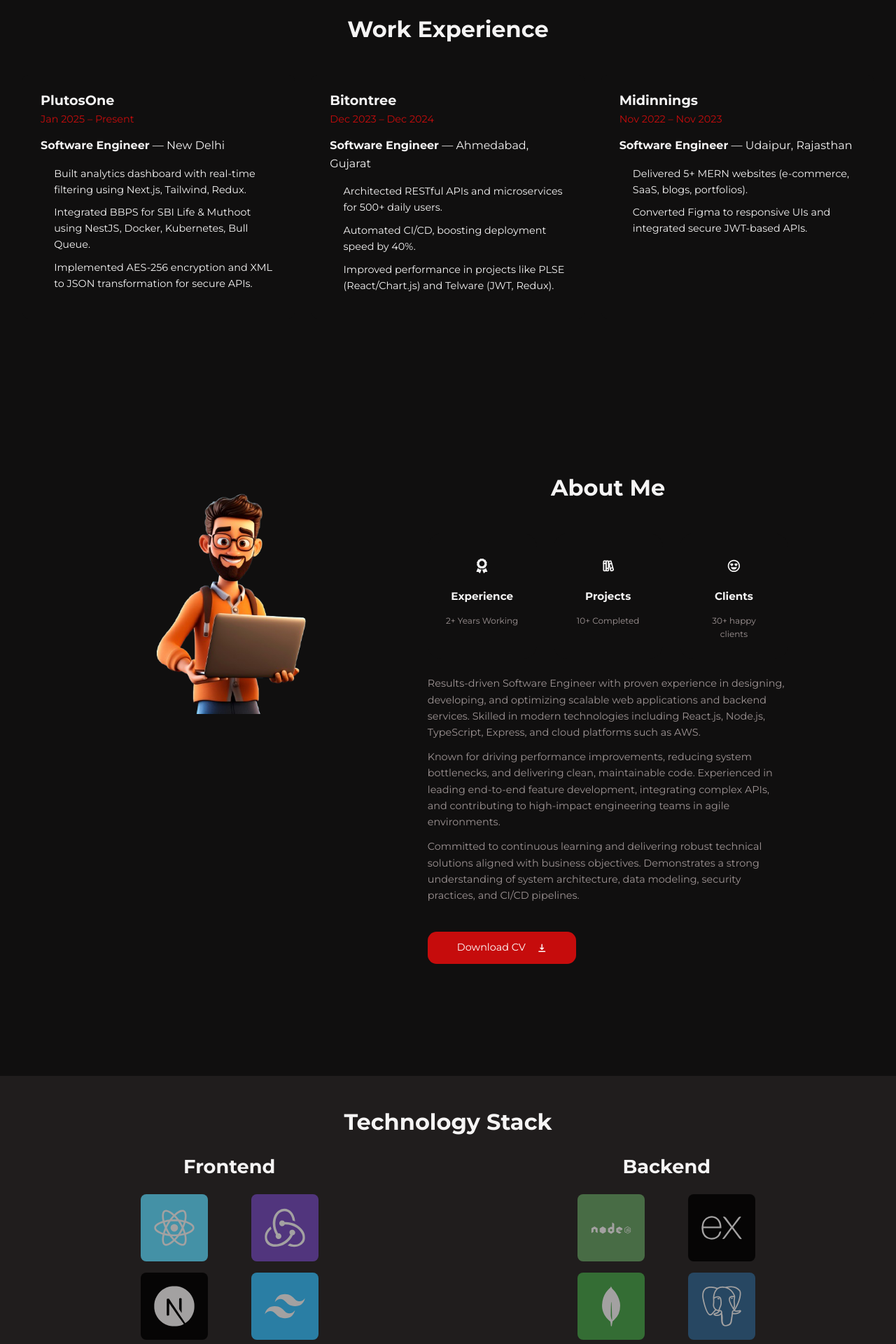
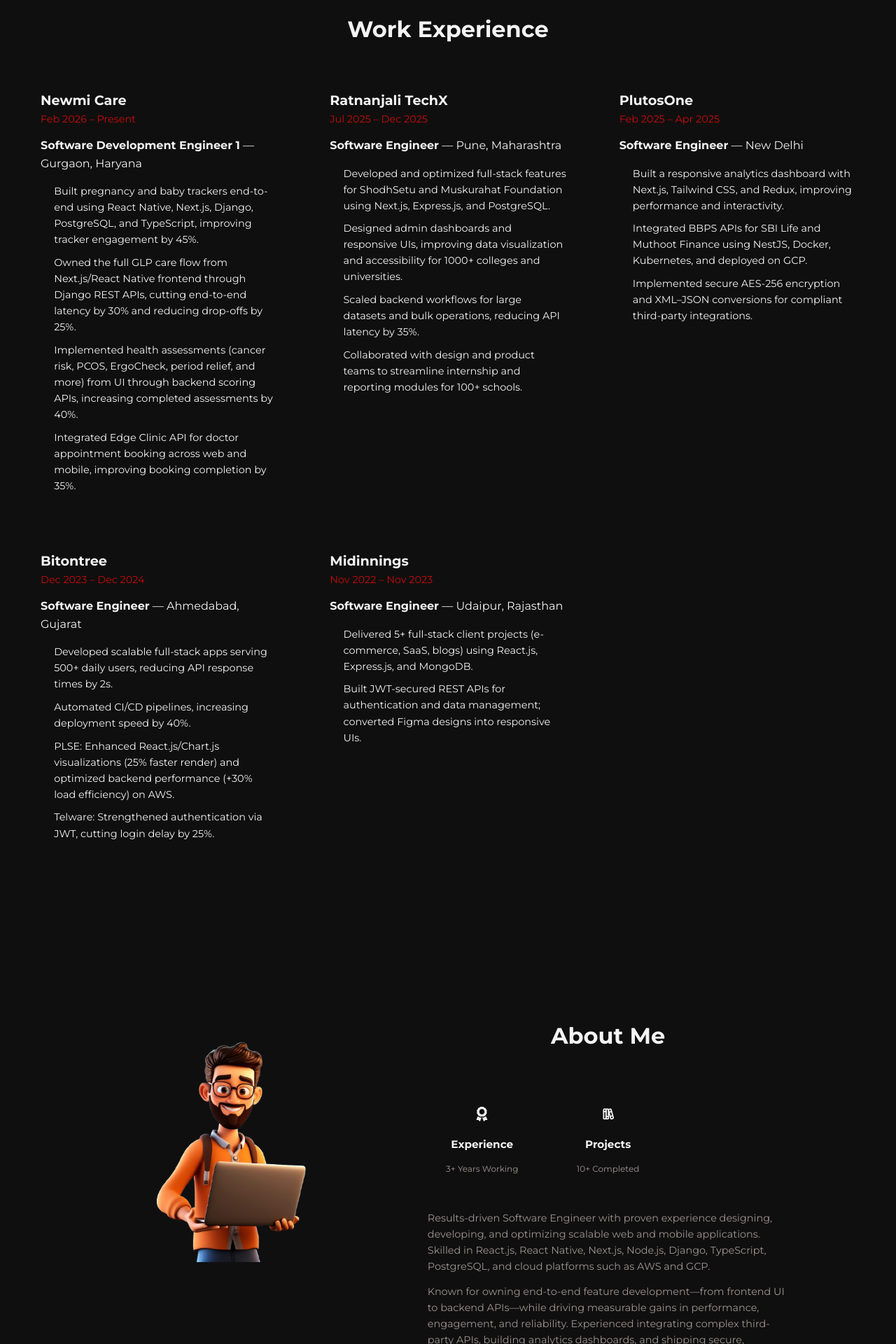
Before and after one commit to pratsy91/portfolio_2024, a React (Create React App) app: page / in a window 1280 px wide. Shown: the part 840-2760 px from the top of the page at 70% size. Built offline with nearby package versions, Linux system fonts and the light colour scheme.

Commit message:
feat: update 2026

```diff
--- a/src/sections/about/About.jsx
+++ b/src/sections/about/About.jsx
@@ -26,23 +26,23 @@ const About = () => {
             ))}
           </div>
           <p>
-            Results-driven Software Engineer with proven experience in
-            designing, developing, and optimizing scalable web applications and
-            backend services. Skilled in modern technologies including React.js,
-            Node.js, TypeScript, Express, and cloud platforms such as AWS.
+            Results-driven Software Engineer with proven experience designing,
+            developing, and optimizing scalable web and mobile applications.
+            Skilled in React.js, React Native, Next.js, Node.js, Django,
+            TypeScript, PostgreSQL, and cloud platforms such as AWS and GCP.
           </p>
           <p>
-            Known for driving performance improvements, reducing system
-            bottlenecks, and delivering clean, maintainable code. Experienced in
-            leading end-to-end feature development, integrating complex APIs,
-            and contributing to high-impact engineering teams in agile
-            environments.
+            Known for owning end-to-end feature development—from frontend UI to
+            backend APIs—while driving measurable gains in performance,
+            engagement, and reliability. Experienced integrating complex
+            third-party APIs, building analytics dashboards, and shipping secure,
+            maintainable systems at scale.
           </p>
           <p>
             Committed to continuous learning and delivering robust technical
-            solutions aligned with business objectives. Demonstrates a strong
-            understanding of system architecture, data modeling, security
-            practices, and CI/CD pipelines.
+            solutions aligned with business goals. Strong understanding of
+            system architecture, data modeling, security practices, and CI/CD
+            pipelines.
           </p>
           <a href={CV} download className="btn primary" id="random">
             Download CV <HiDownload />
--- a/src/sections/about/data.js
+++ b/src/sections/about/data.js
@@ -1,16 +1,9 @@
 import { FaAward } from "react-icons/fa";
 import { TbBooks } from "react-icons/tb";
-import { BiHappyHeartEyes } from "react-icons/bi";
 
 const data = [
-  { id: 1, icon: <FaAward />, title: "Experience", desc: "2+ Years Working" },
+  { id: 1, icon: <FaAward />, title: "Experience", desc: "3+ Years Working" },
   { id: 2, icon: <TbBooks />, title: "Projects", desc: "10+ Completed" },
-  {
-    id: 3,
-    icon: <BiHappyHeartEyes />,
-    title: "Clients",
-    desc: "30+ happy clients",
-  },
 ];
 
 export default data;
--- a/src/sections/experience/Experience.jsx
+++ b/src/sections/experience/Experience.jsx
@@ -5,14 +5,38 @@ import "./ExperienceSection.css";
 
 const experiences = [
   {
+    company: "Newmi Care",
+    role: "Software Development Engineer 1",
+    duration: "Feb 2026 – Present",
+    location: "Gurgaon, Haryana",
+    responsibilities: [
+      "Built pregnancy and baby trackers end-to-end using React Native, Next.js, Django, PostgreSQL, and TypeScript, improving tracker engagement by 45%.",
+      "Owned the full GLP care flow from Next.js/React Native frontend through Django REST APIs, cutting end-to-end latency by 30% and reducing drop-offs by 25%.",
+      "Implemented health assessments (cancer risk, PCOS, ErgoCheck, period relief, and more) from UI through backend scoring APIs, increasing completed assessments by 40%.",
+      "Integrated Edge Clinic API for doctor appointment booking across web and mobile, improving booking completion by 35%.",
+    ],
+  },
+  {
+    company: "Ratnanjali TechX",
+    role: "Software Engineer",
+    duration: "Jul 2025 – Dec 2025",
+    location: "Pune, Maharashtra",
+    responsibilities: [
+      "Developed and optimized full-stack features for ShodhSetu and Muskurahat Foundation using Next.js, Express.js, and PostgreSQL.",
+      "Designed admin dashboards and responsive UIs, improving data visualization and accessibility for 1000+ colleges and universities.",
+      "Scaled backend workflows for large datasets and bulk operations, reducing API latency by 35%.",
+      "Collaborated with design and product teams to streamline internship and reporting modules for 100+ schools.",
+    ],
+  },
+  {
     company: "PlutosOne",
     role: "Software Engineer",
-    duration: "Jan 2025 – Present",
+    duration: "Feb 2025 – Apr 2025",
     location: "New Delhi",
     responsibilities: [
-      "Built analytics dashboard with real-time filtering using Next.js, Tailwind, Redux.",
-      "Integrated BBPS for SBI Life & Muthoot using NestJS, Docker, Kubernetes, Bull Queue.",
-      "Implemented AES-256 encryption and XML to JSON transformation for secure APIs.",
+      "Built a responsive analytics dashboard with Next.js, Tailwind CSS, and Redux, improving performance and interactivity.",
+      "Integrated BBPS APIs for SBI Life and Muthoot Finance using NestJS, Docker, Kubernetes, and deployed on GCP.",
+      "Implemented secure AES-256 encryption and XML–JSON conversions for compliant third-party integrations.",
     ],
   },
   {
@@ -21,9 +45,10 @@ const experiences = [
     duration: "Dec 2023 – Dec 2024",
     location: "Ahmedabad, Gujarat",
     responsibilities: [
-      "Architected RESTful APIs and microservices for 500+ daily users.",
-      "Automated CI/CD, boosting deployment speed by 40%.",
-      "Improved performance in projects like PLSE (React/Chart.js) and Telware (JWT, Redux).",
+      "Developed scalable full-stack apps serving 500+ daily users, reducing API response times by 2s.",
+      "Automated CI/CD pipelines, increasing deployment speed by 40%.",
+      "PLSE: Enhanced React.js/Chart.js visualizations (25% faster render) and optimized backend performance (+30% load efficiency) on AWS.",
+      "Telware: Strengthened authentication via JWT, cutting login delay by 25%.",
     ],
   },
   {
@@ -32,8 +57,8 @@ const experiences = [
     duration: "Nov 2022 – Nov 2023",
     location: "Udaipur, Rajasthan",
     responsibilities: [
-      "Delivered 5+ MERN websites (e-commerce, SaaS, blogs, portfolios).",
-      "Converted Figma to responsive UIs and integrated secure JWT-based APIs.",
+      "Delivered 5+ full-stack client projects (e-commerce, SaaS, blogs) using React.js, Express.js, and MongoDB.",
+      "Built JWT-secured REST APIs for authentication and data management; converted Figma designs into responsive UIs.",
     ],
   },
 ];
@@ -44,7 +69,7 @@ const ExperienceSection = () => {
   }, []);
 
   return (
-    <section className="experience__section" data-aos="fade-in">
+    <section id="experience" className="experience__section" data-aos="fade-in">
       <h2 className="experience__title" data-aos="fade-up">
         Work Experience
       </h2>
--- a/src/sections/experience/ExperienceSection.css
+++ b/src/sections/experience/ExperienceSection.css
@@ -3,6 +3,7 @@
   background: var(--color-white);
   color: var(--color-black);
   transition: var(--transition);
+  scroll-margin-top: 6rem;
 }
 
 .experience__title {
--- a/src/sections/faqs/data.js
+++ b/src/sections/faqs/data.js
@@ -27,7 +27,7 @@ const data = [
     id: 5,
     question: "What technologies and tools are you comfortable with?",
     answer:
-      "I have hands-on experience with React, Node.js, TypeScript, REST APIs, MongoDB, AWS, Git, and CI/CD tools. I'm quick to adapt to new frameworks and enjoy learning emerging technologies when required.",
+      "I have hands-on experience with React.js, React Native, Next.js, TypeScript, Node.js, Express, Django, NestJS, PostgreSQL, MongoDB, Docker, AWS, GCP, and CI/CD tools. I'm quick to adapt to new frameworks and enjoy learning emerging technologies when required.",
   },
   {
     id: 6,
--- a/src/sections/header/Header.jsx
+++ b/src/sections/header/Header.jsx
@@ -22,7 +22,7 @@ const Header = () => {
           scalable, and reliable software solutions. Dedicated to delivering
           efficient, tailored solutions with modern technologies.
         </p>
-        <div className="header__cta" data-aos="fade-up" id="experience">
+        <div className="header__cta" data-aos="fade-up">
           <a href="#contact" className="btn primary">
             Let's Talk
           </a>
--- a/src/sections/header/header.css
+++ b/src/sections/header/header.css
@@ -1,10 +1,12 @@
 header {
   margin-top: 5rem;
-  height: calc(100vh - 5rem);
+  min-height: calc(100vh - 5rem);
   display: grid;
   place-items: center;
   background: var(--color-white);
   transition: var(--transition);
+  padding-bottom: 2.5rem;
+  overflow: visible;
 }
 
 .header__container {
@@ -12,6 +14,7 @@ header {
   flex-direction: column;
   align-items: center;
   position: relative;
+  padding-bottom: 1rem;
 }
 
 .header__profile {
@@ -62,7 +65,7 @@ header {
 @media screen and (max-width: 1024px) {
   header {
     margin-top: 80px;
-    height: 100vh;
+    min-height: calc(100vh - 80px);
   }
 }
 
--- a/src/sections/portfolio/Project.jsx
+++ b/src/sections/portfolio/Project.jsx
@@ -10,7 +10,6 @@ const Project = ({project}) => {
         <h4>{project.title}</h4>
         <p>{project.desc}</p>
         <div className="portfolio__project-cta">
-            <a href={project.demo} className="btn sm" target="_blank" rel="noopener noreferrer">Demo</a>
             <a href={project.github} className="btn sm primary" target="_blank" rel="noopner noreferrer">Gitbub</a>
         </div>
     </Card>
--- a/src/sections/services/Services.jsx
+++ b/src/sections/services/Services.jsx
@@ -1,8 +1,22 @@
 import "./services.css";
-import { SiReact, SiRedux, SiNextdotjs, SiTailwindcss } from "react-icons/si";
+import {
+  SiReact,
+  SiRedux,
+  SiNextdotjs,
+  SiTailwindcss,
+  SiTypescript,
+  SiExpress,
+  SiDjango,
+  SiNestjs,
+  SiMongodb,
+  SiPostgresql,
+  SiMysql,
+  SiDocker,
+  SiAmazonaws,
+  SiGooglecloud,
+  SiGraphql,
+} from "react-icons/si";
 import { DiNodejs } from "react-icons/di";
-import { FaDatabase } from "react-icons/fa";
-import { SiMongodb, SiPostgresql, SiExpress } from "react-icons/si";
 
 const TechnologyStack = () => {
   return (
@@ -12,20 +26,40 @@ const TechnologyStack = () => {
         <div className="tech-section">
           <h3>Frontend</h3>
           <div className="tech-icons">
-            <SiReact className="tech-icon react" />
-            <SiRedux className="tech-icon redux" />
-            <SiNextdotjs className="tech-icon nextjs" />
-            <SiTailwindcss className="tech-icon tailwind" />
+            <SiReact className="tech-icon react" title="React.js / React Native" />
+            <SiRedux className="tech-icon redux" title="Redux" />
+            <SiNextdotjs className="tech-icon nextjs" title="Next.js" />
+            <SiTailwindcss className="tech-icon tailwind" title="Tailwind CSS" />
+            <SiTypescript className="tech-icon typescript" title="TypeScript" />
           </div>
         </div>
 
         <div className="tech-section">
           <h3>Backend</h3>
           <div className="tech-icons">
-            <DiNodejs className="tech-icon nodejs" />
-            <SiExpress className="tech-icon express" />
-            <SiMongodb className="tech-icon mongodb" />
-            <SiPostgresql className="tech-icon postgresql" />
+            <DiNodejs className="tech-icon nodejs" title="Node.js" />
+            <SiExpress className="tech-icon express" title="Express.js" />
+            <SiDjango className="tech-icon django" title="Django" />
+            <SiNestjs className="tech-icon nestjs" title="NestJS" />
+            <SiGraphql className="tech-icon graphql" title="GraphQL" />
+          </div>
+        </div>
+
+        <div className="tech-section">
+          <h3>Databases</h3>
+          <div className="tech-icons">
+            <SiPostgresql className="tech-icon postgresql" title="PostgreSQL" />
+            <SiMysql className="tech-icon mysql" title="MySQL" />
+            <SiMongodb className="tech-icon mongodb" title="MongoDB" />
+          </div>
+        </div>
+
+        <div className="tech-section">
+          <h3>Tools & Cloud</h3>
+          <div className="tech-icons">
+            <SiDocker className="tech-icon docker" title="Docker" />
+            <SiAmazonaws className="tech-icon aws" title="AWS" />
+            <SiGooglecloud className="tech-icon gcp" title="GCP" />
           </div>
         </div>
       </div>
--- a/src/sections/services/services.css
+++ b/src/sections/services/services.css
@@ -47,9 +47,9 @@
 
 /* Tech Icons */
 .tech-icons {
-  max-width: 300px;
+  max-width: 360px;
   display: grid;
-  grid-template-columns: repeat(2, 1fr); /* Show only 2 icons by default */
+  grid-template-columns: repeat(3, 1fr);
   gap: 1rem; /* Reduced gap between icons */
   justify-items: center;
   margin-top: 1.5rem; /* Reduced top margin */
@@ -132,6 +132,38 @@
   background-color: #336791;
 }
 
+.typescript {
+  background-color: #3178c6;
+}
+
+.django {
+  background-color: #092e20;
+}
+
+.nestjs {
+  background-color: #e0234e;
+}
+
+.graphql {
+  background-color: #e10098;
+}
+
+.mysql {
+  background-color: #4479a1;
+}
+
+.docker {
+  background-color: #2496ed;
+}
+
+.aws {
+  background-color: #ff9900;
+}
+
+.gcp {
+  background-color: #4285f4;
+}
+
 /* Hover Effects */
 .tech-icon-container:hover .tech-name {
   opacity: 1;
```
Also changed, not shown: src/sections/services/data.js (+37 -35 lines), 2 other files (tests, documents, lock files or other folders).
